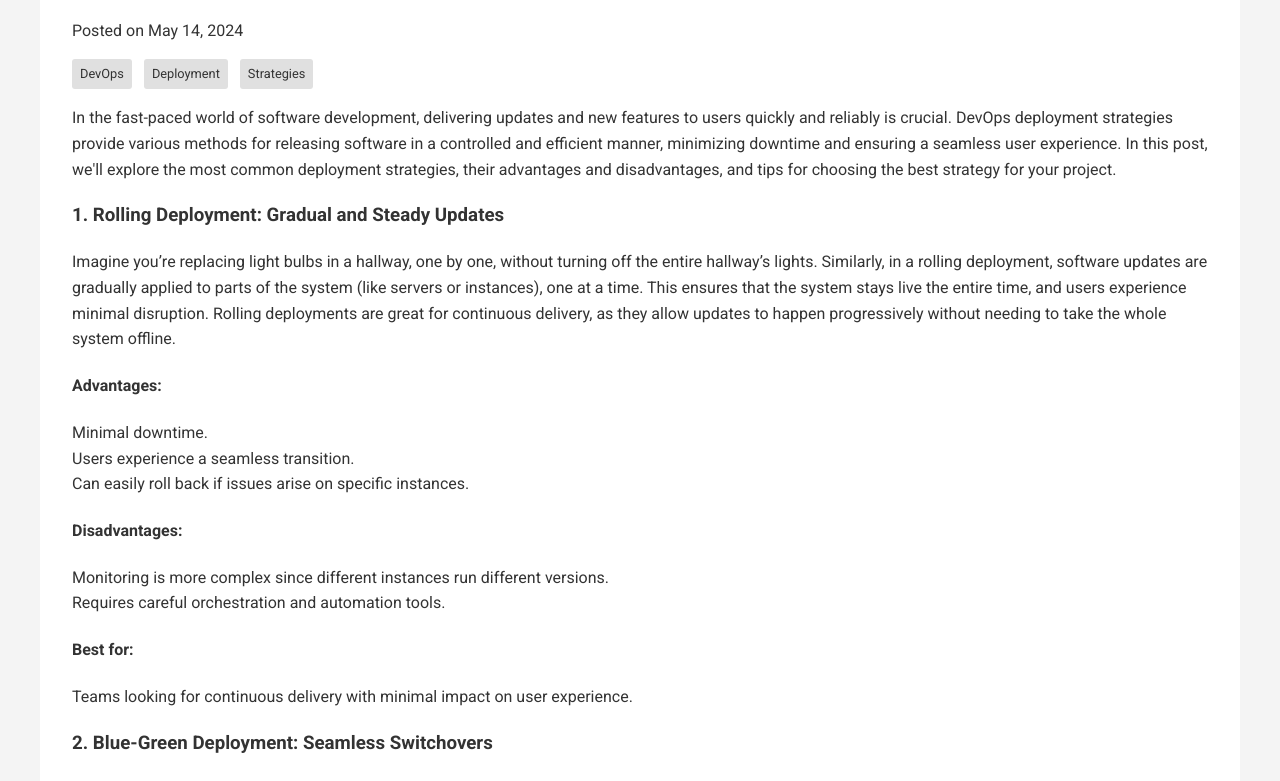
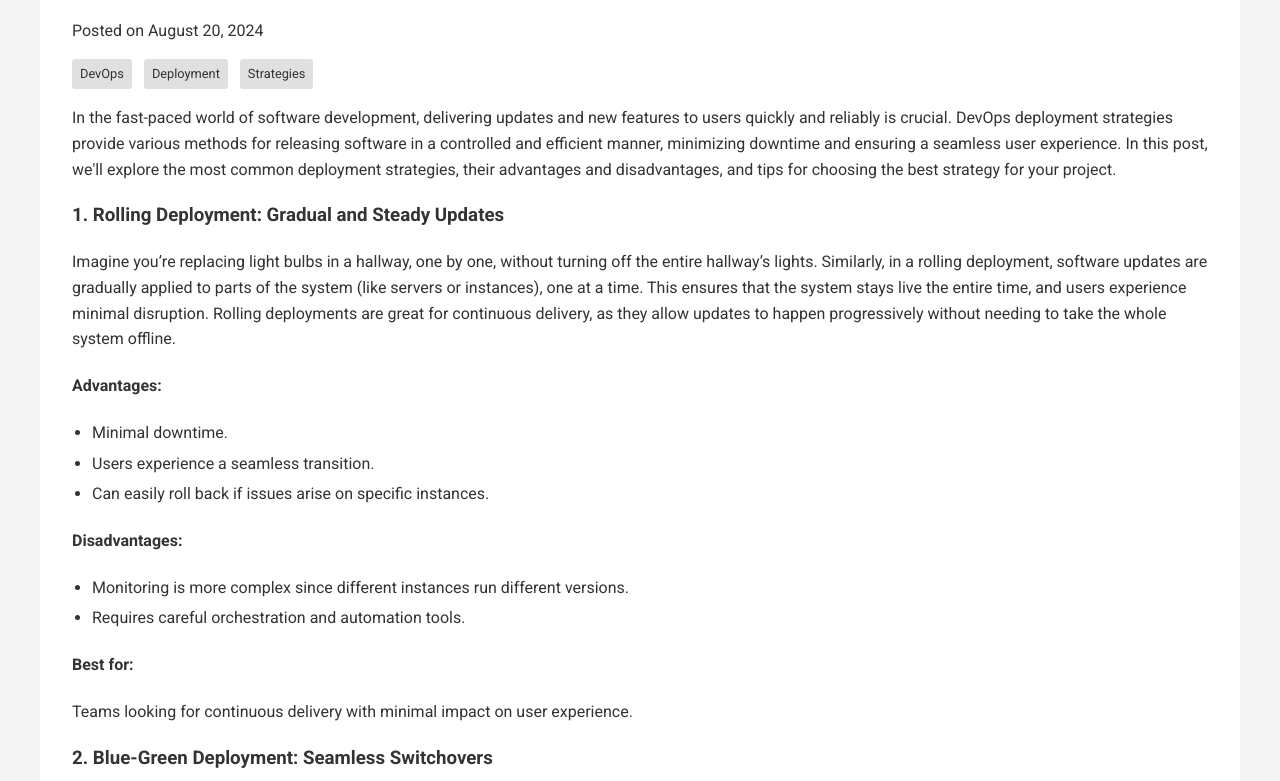
Before and after one commit to Sarath-Molathoti/personal-blog, a plain HTML site: page content/deployment-strategies-in-devops.html in a window 1280 px wide. Shown: the part 253-1034 px from the top of the page. Drawn offline with Linux system fonts and the light colour scheme.

Commit message:
Change in li style

```diff
--- a/content/deployment-strategies-in-devops.html
+++ b/content/deployment-strategies-in-devops.html
@@ -35,12 +35,22 @@
           </form>
         </div>
       </div>
+      <style>
+        ul {
+          list-style-type: disc; /* Ensures bullets are shown */
+          margin-left: 20px;
+        }
+
+        li {
+          margin-bottom: 5px; /* Optional: Add spacing between items */
+        }
+      </style>
     </header>
 
     <main>
       <article class="blog-post">
         <h1>Understanding Deployment Strategies in DevOps</h1>
-        <p>Posted on May 14, 2024</p>
+        <p>Posted on August 20, 2024</p>
         <div class="tags">
           <span class="tag">DevOps</span>
           <span class="tag">Deployment</span>
```
